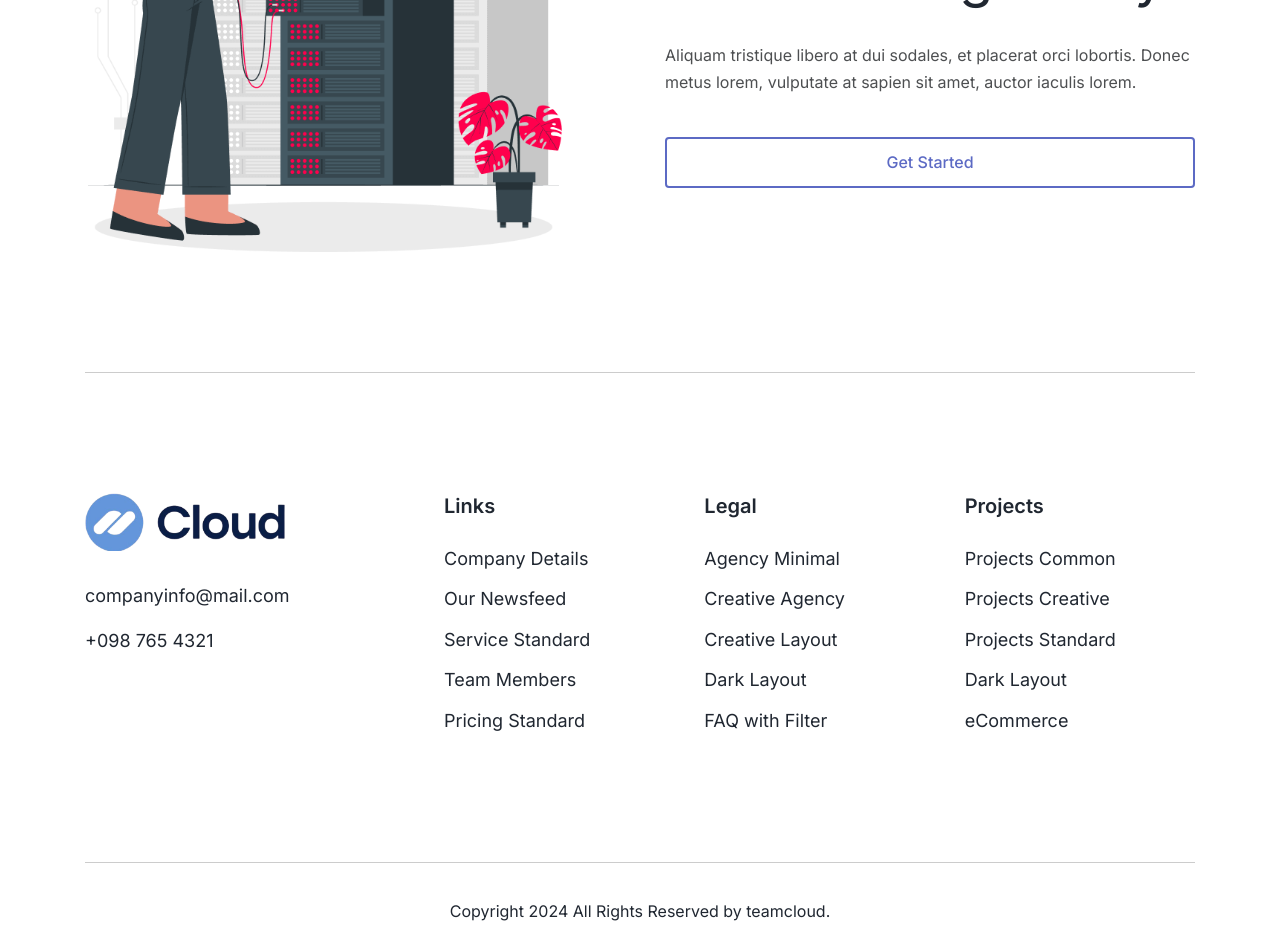
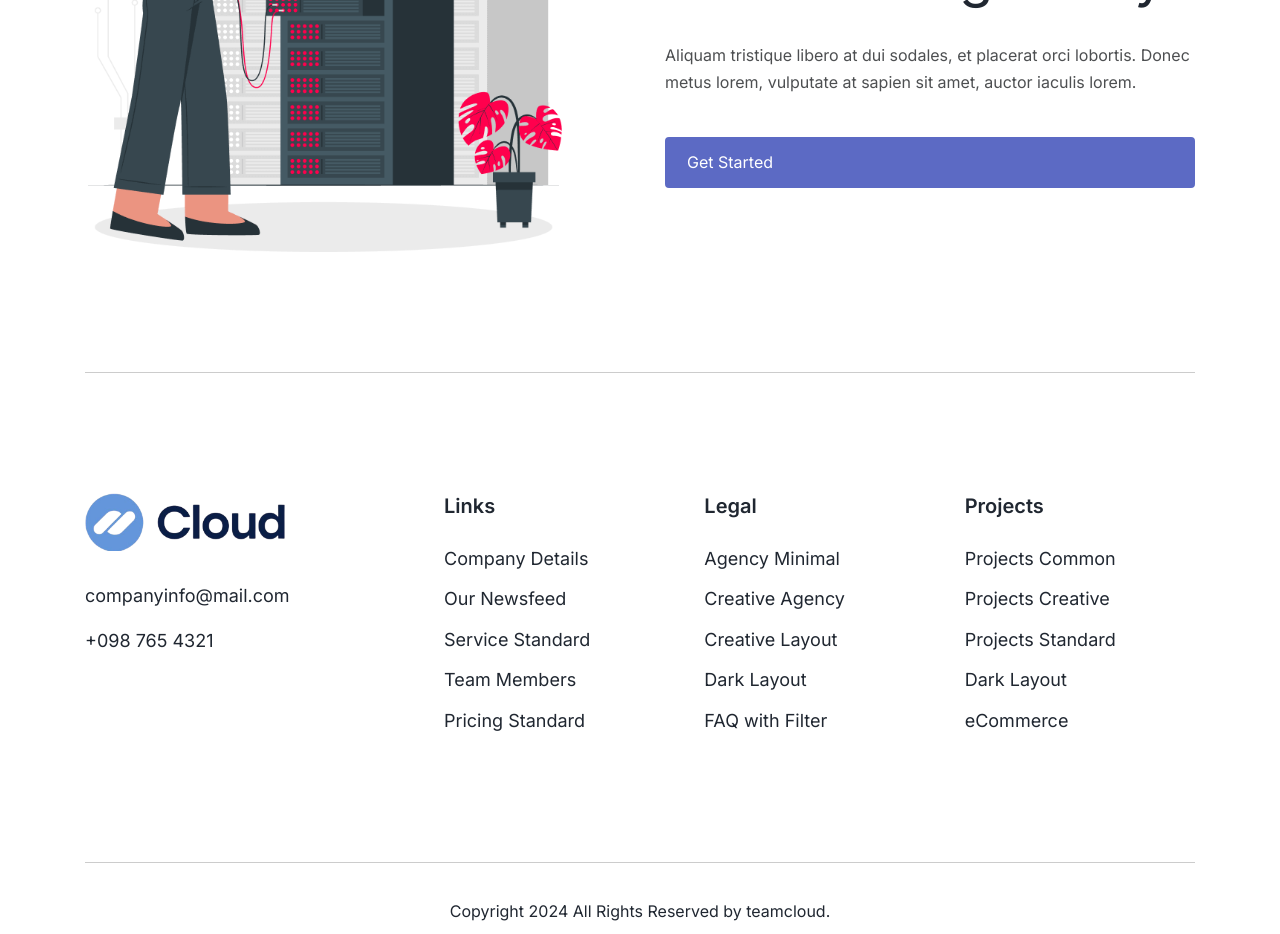
Before and after one commit to Uralov-Berdibek/teamcloud, a Next.js app: page / in a window 1280 px wide. Shown: the part 1940-2874 px from the top of the page. Built offline with nearby package versions, Linux system fonts and the light colour scheme.

Commit message:
version 1.0.8

```diff
--- a/app/(root)/(home)/page.tsx
+++ b/app/(root)/(home)/page.tsx
@@ -195,7 +195,7 @@ const Home = () => {
                   lorem, vulputate at sapien sit amet, auctor iaculis lorem.
                 </p>
 
-                <Link href='/auth' className='btnh btn-outline-h'>
+                <Link href='/auth' className='btnh btn-primary-h'>
                   Get Started
                 </Link>
               </div>
```
